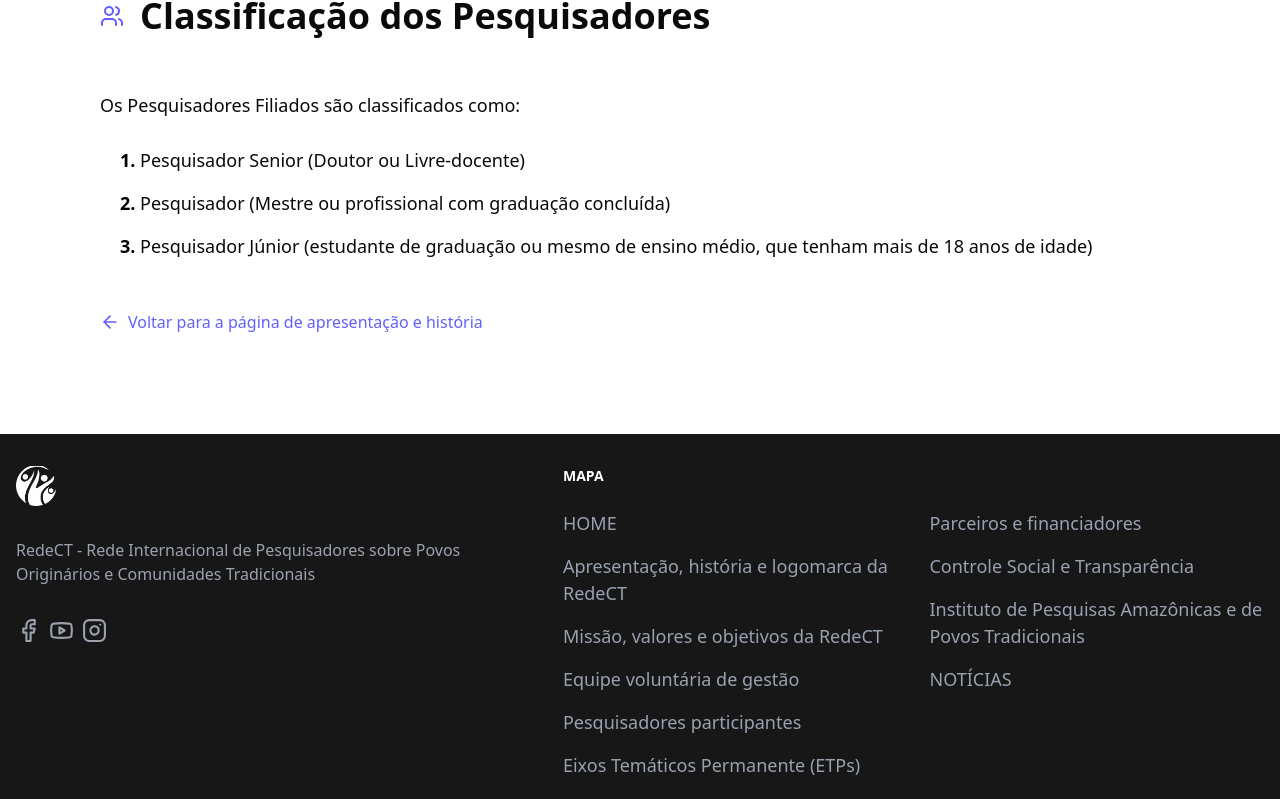
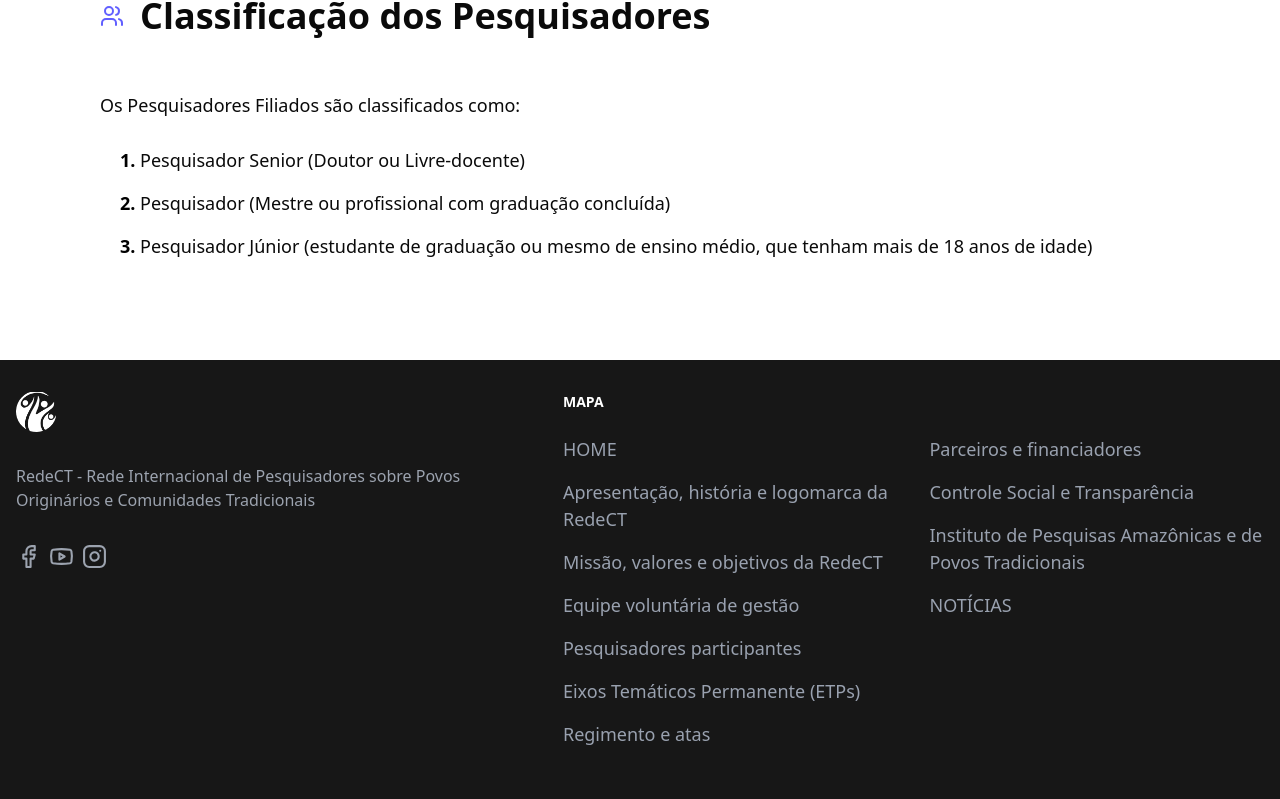
Before and after one commit to andersonkaiti/rede-ct, a Next.js app: page /quem-somos/apresentacao-e-historia/filiacao in a window 1280 px wide. Shown: the part 1170-1969 px from the top of the page. Built offline with nearby package versions, Linux system fonts and the light colour scheme.

Commit message:
:recycle: refactor: Adição e remoção de links.

```diff
--- a/src/app/quem-somos/apresentacao-e-historia/filiacao/page.tsx
+++ b/src/app/quem-somos/apresentacao-e-historia/filiacao/page.tsx
@@ -114,14 +114,6 @@ export default function Filiacao() {
           </OrderedList.Root>
         </div>
       </section>
-
-      <Link
-        href="/quem-somos/apresentacao-e-historia"
-        className="flex items-center gap-2 text-indigo-500 hover:text-indigo-600"
-      >
-        <ArrowLeft className="h-5 w-5" />
-        Voltar para a página de apresentação e história
-      </Link>
     </main>
   );
 }
--- a/src/app/quem-somos/apresentacao-e-historia/page.tsx
+++ b/src/app/quem-somos/apresentacao-e-historia/page.tsx
@@ -176,9 +176,6 @@ export default async function ApresentacaoEHistoria() {
             <Users />
             Como se filiar à RedeCT?
           </h2>
-          <div className="ml-auto">
-            <ArrowRightIcon className="text-white" />
-          </div>
         </NavigationCard.BlueRoot>
       </section>
     </main>
--- a/src/components/layout/navigation-bar/navigation-bar.tsx
+++ b/src/components/layout/navigation-bar/navigation-bar.tsx
@@ -1,6 +1,7 @@
 "use client";
 
 import Image from "next/image";
+import Link from "next/link";
 import { cn } from "@/utils/cn";
 import { useNavigationBarDropdown } from "@hooks/navigation-bar-dropdown.hook";
 import { useNavigationBar } from "@hooks/navigation-bar.hook";
@@ -37,7 +38,9 @@ export function NavigationBar() {
         setShowNavigationBar={setShowNavigationBar}
       />
 
-      <Image src="/images/logo.png" width={100} height={100} alt="Rede CT" />
+      <Link href="/">
+        <Image src="/images/logo.png" width={100} height={100} alt="Rede CT" />
+      </Link>
 
       <nav
         onMouseLeave={() => setHovering(null)}
```
